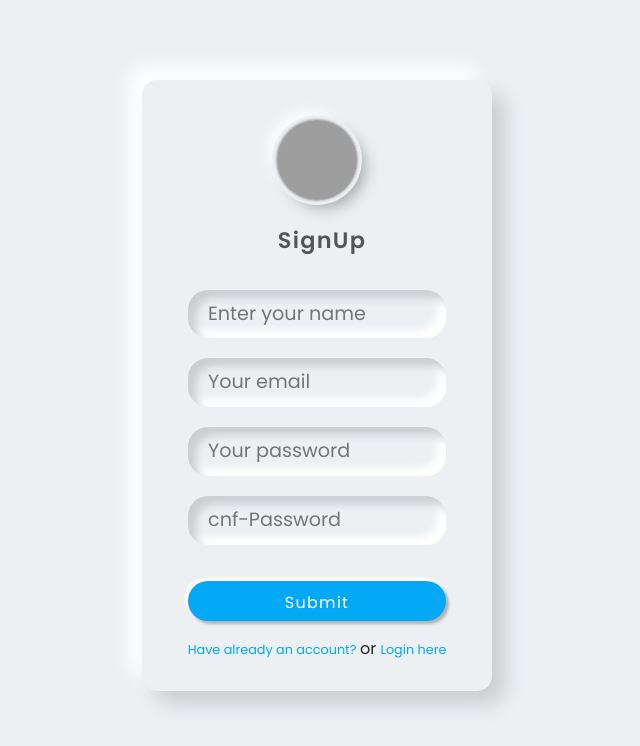
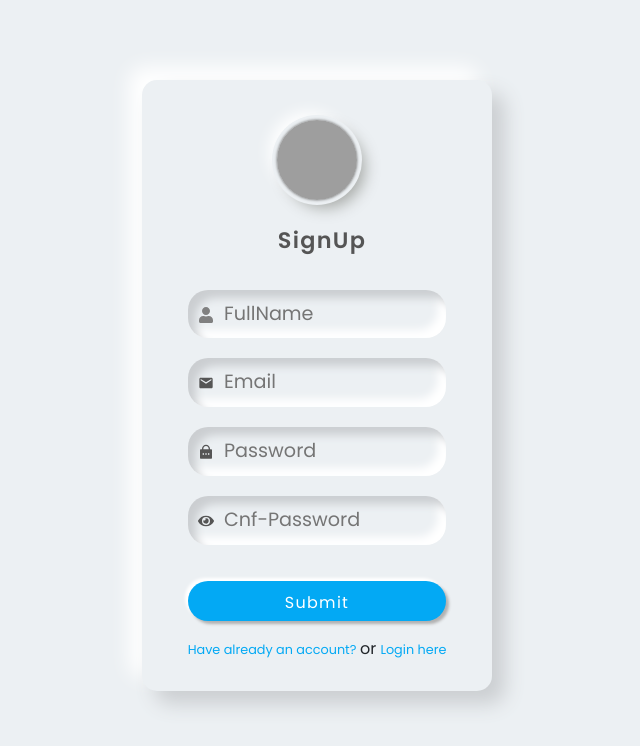
Before and after one commit to adarsh8097/ecommerce-clientapp, a React (Create React App) app: page /sign in a window 1280 px wide. Shown: the top 746 px of the page, without its empty margins (323-963 px from the left). Built offline with nearby package versions, Linux system fonts and the light colour scheme; grey boxes are pictures that could not be loaded.

Commit message:
usericone

```diff
--- a/src/components/LoginPage.js
+++ b/src/components/LoginPage.js
@@ -1,5 +1,7 @@
 import React, { useState } from "react";
 import { Link, useNavigate } from "react-router-dom";
+import { RiLockPasswordFill } from "react-icons/ri";
+import { FaUser } from "react-icons/fa";
 import './LoginPage.css';
 function Loginform(){
      let item = JSON.parse(localStorage.getItem('UserData'));
@@ -49,11 +51,11 @@ function Loginform(){
         </div>
         <form class="p-3 mt-3" onSubmit={handledata}>
             <div class="form-field d-flex align-items-center">
-                <span class="far fa-user"></span>
+                <span class="far fa-user"><FaUser/></span>
                 <input type="text" name="userName" id="userName" placeholder="Username" value={data.userName} onChange={handleInput}/>
             </div>
             <div class="form-field d-flex align-items-center">
-                <span class="fas fa-key"></span>
+                <span class="fas fa-key"><RiLockPasswordFill/></span>
                 <input type="password" name="password" id="pwd" placeholder="Password" value={data.password} onChange={handleInput}/>
             </div>
             <button class="btn mt-3" type="submit">Login</button>
--- a/src/components/SignUpPage.js
+++ b/src/components/SignUpPage.js
@@ -1,6 +1,10 @@
 import React, { useState } from "react";
 import "./SignUpPage.css";
-import { json, Link, useNavigate } from "react-router-dom";
+import { Link, useNavigate } from "react-router-dom";
+import { RiLockPasswordFill } from "react-icons/ri";
+import { MdEmail } from "react-icons/md";
+import { FaUser } from "react-icons/fa";
+import { FaEye } from "react-icons/fa";
  function SignUpform(){
     const navigate = useNavigate();
 
@@ -109,20 +113,21 @@ import { json, Link, useNavigate } from "react-router-dom";
         </div>
         <form class="p-3 mt-3" onSubmit={handleData}>
             <div class="form-field d-flex align-items-center">
-                <span class="far fa-user"></span>
-                <input type="text"  name="fullname" id="userName" placeholder="Enter your name" value={data.fullname} onChange={handleInput}/>
+                <span class="far fa-user" style={{color:"grey"}}><FaUser/></span>
+                <input type="text"  name="fullname" id="userName" placeholder="FullName" value={data.fullname} onChange={handleInput}/>
             </div>
             <div class="form-field d-flex align-items-center">
-                <span class="fas fa-key"></span>
-                <input type="email" name="email" id="pwd" placeholder="Your email" value={data.email} onChange={handleInput}/>
+                <span class="fas fa-key"><MdEmail/></span>
+                <input type="email" name="email" id="pwd" placeholder="Email" value={data.email} onChange={handleInput}/>
             </div>
             <div class="form-field d-flex align-items-center">
-                <span class="fas fa-key"></span>
-                <input type="password" name="password" id="pwd" placeholder="Your password" value={data.password} onChange={handleInput}/>
+            <span class="fas fa-key"><RiLockPasswordFill/></span>
+                <input type="password" name="password" id="pwd" placeholder="Password" value={data.password} onChange={handleInput}/>
+
             </div>
             <div class="form-field d-flex align-items-center">
-                <span class="fas fa-key"></span>
-                <input type="password" name="cnfpassword" id="pwd" placeholder="cnf-Password" value={data.cnfpassword} onChange={handleInput}/>
+                <span class="fas fa-key"><FaEye/></span>
+                <input type="text" name="cnfpassword" id="pwd" placeholder="Cnf-Password" value={data.cnfpassword} onChange={handleInput}/>
             </div>
             <button class="btn mt-3" type="submit">Submit</button>
 
```
